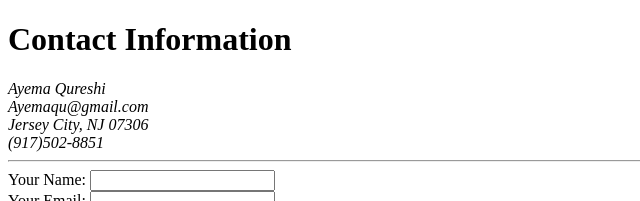
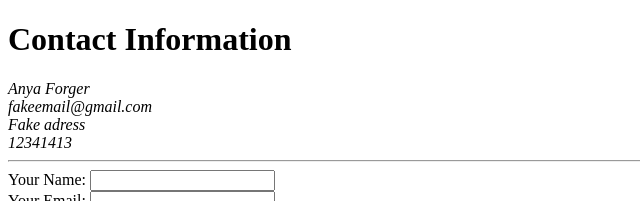
Before and after one commit to ayemaqu/cv, a plain HTML site: page Contact-Me.html in a window 1280 px wide. Shown: the top 201 px of the page, without its empty margins (0-640 px from the left). Drawn offline with Linux system fonts and the light colour scheme.

Commit message:
Update Contact-Me.html

```diff
--- a/Contact-Me.html
+++ b/Contact-Me.html
@@ -6,15 +6,15 @@
   </head>
   <body>
     <h1>Contact Information</h1>
-    <em>Ayema Qureshi</em>
+    <em>Anya Forger</em>
     <br>
-    <em>Ayemaqu@gmail.com</em>
+    <em>fakeemail@gmail.com</em>
     <br>
-    <em>Jersey City, NJ 07306</em>
+    <em>Fake adress</em>
     <br>
-    <em>(917)502-8851</em>
+    <em>12341413</em>
 <hr>
-    <form  action="mailto:ayemaqu@gmail.com" method="post" enctype="text/plain">
+    <form  action="mailto:fakeemail@gmail.com" method="post" enctype="text/plain">
       <label>Your Name:</label>
       <input type="text" name="yourName" value=""> <br>
       <label>Your Email:</label>
```
